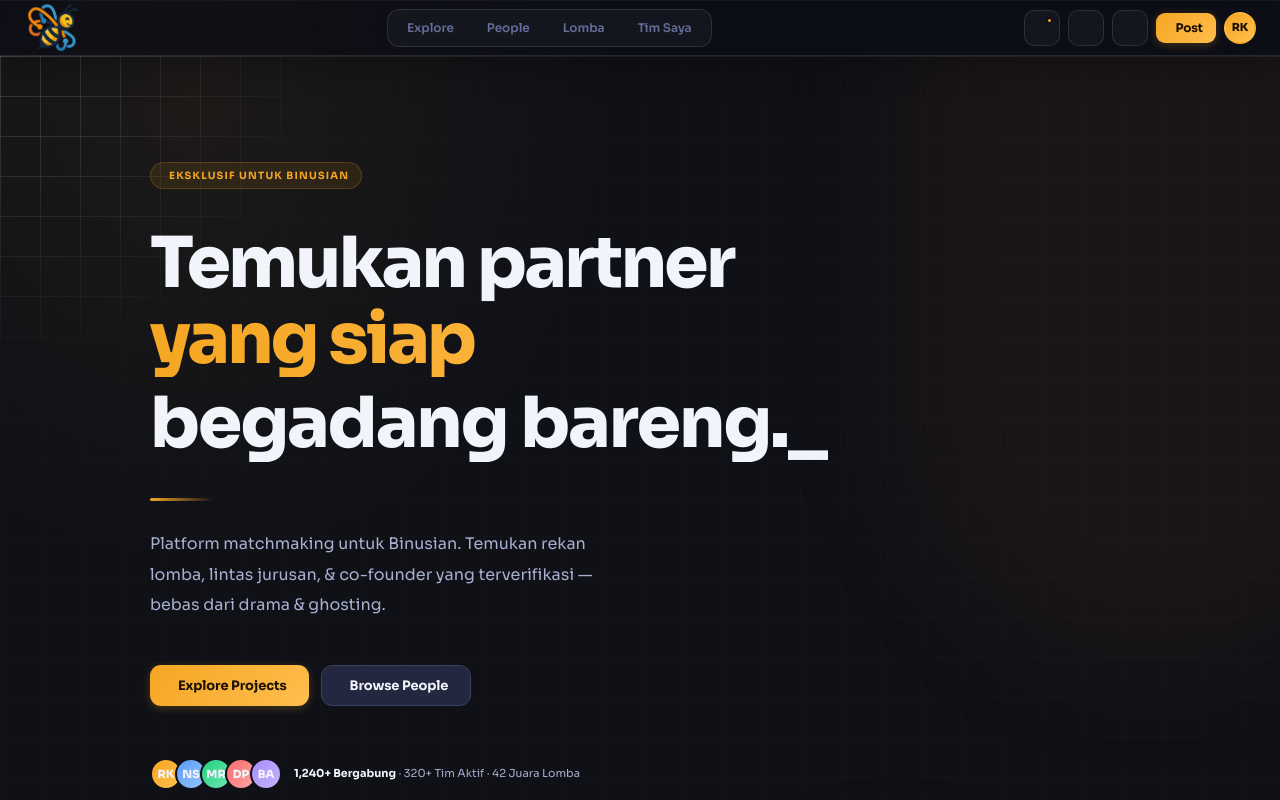
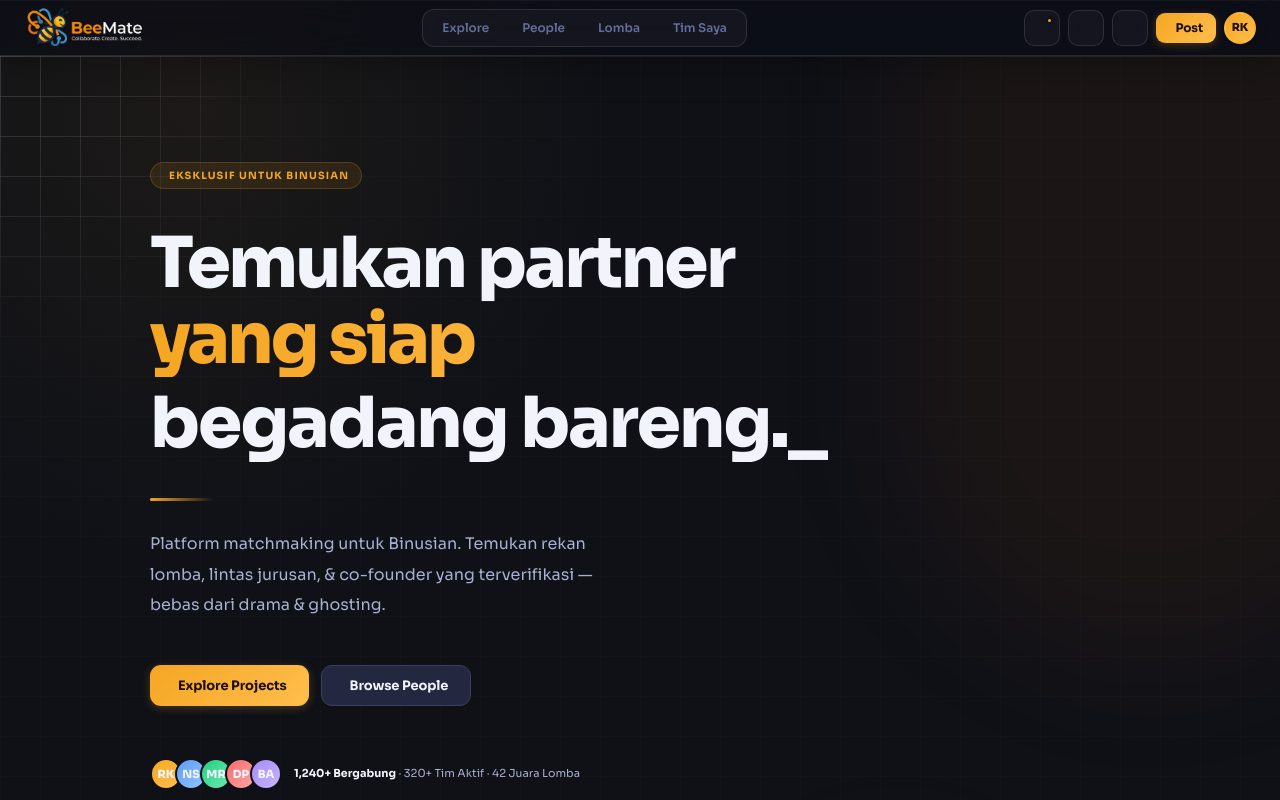
Before and after one commit to pikrieuy/beemate-app, a Next.js app: page / in a window 1280 px wide. Shown: the top 800 px of the page. Built offline with nearby package versions, Linux system fonts and the light colour scheme; some icons are missing.

Commit message:
feat: setup navbar and basic configuration

```diff
--- a/package.json
+++ b/package.json
@@ -3,7 +3,7 @@
   "version": "0.1.0",
   "private": true,
   "scripts": {
-    "dev": "next dev --turbo",
+    "dev": "next dev",
     "build": "next build",
     "start": "next start",
     "lint": "eslint"
--- a/src/components/layout/Navbar.tsx
+++ b/src/components/layout/Navbar.tsx
@@ -24,9 +24,16 @@ export function Navbar() {
     <nav id="nav">
       <div className="logo" onClick={() => router.push("/")} style={{ gap: '8px' }}>
         <img
-          src="/logo.png"
+          src={theme === 'dark' ? "/logo-dark.png" : "/logo.png"}
           alt="BeeMate Logo"
-          style={{ height: '48px', width: 'auto', objectFit: 'contain', transform: 'scale(1.1)', transformOrigin: 'left center' }}
+          style={{
+            height: '44px',
+            width: 'auto',
+            objectFit: 'contain',
+            transform: 'scale(1)',
+            transformOrigin: 'left center',
+            transition: 'opacity 0.3s ease'
+          }}
         />
       </div>
 
```
Also changed, not shown: public/logo-dark.png (added), public/logo.png.
